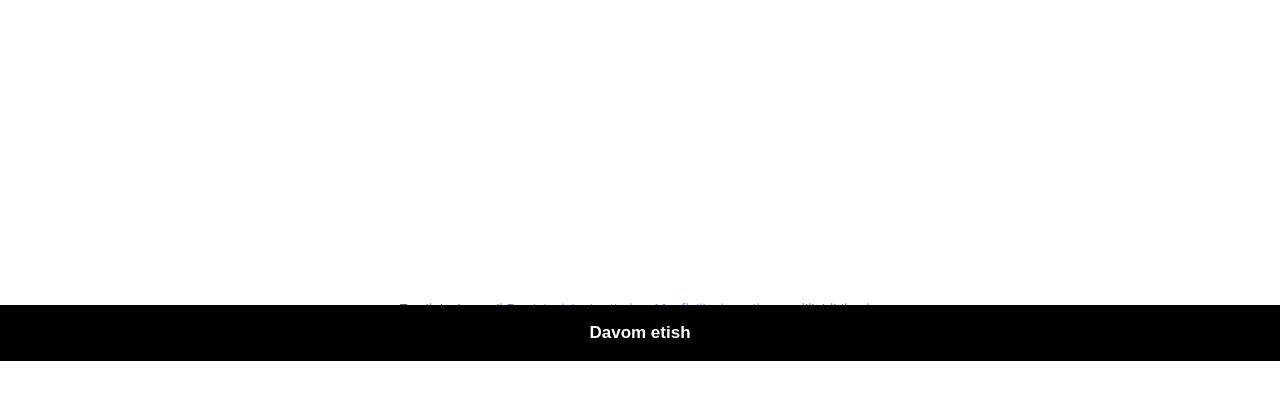
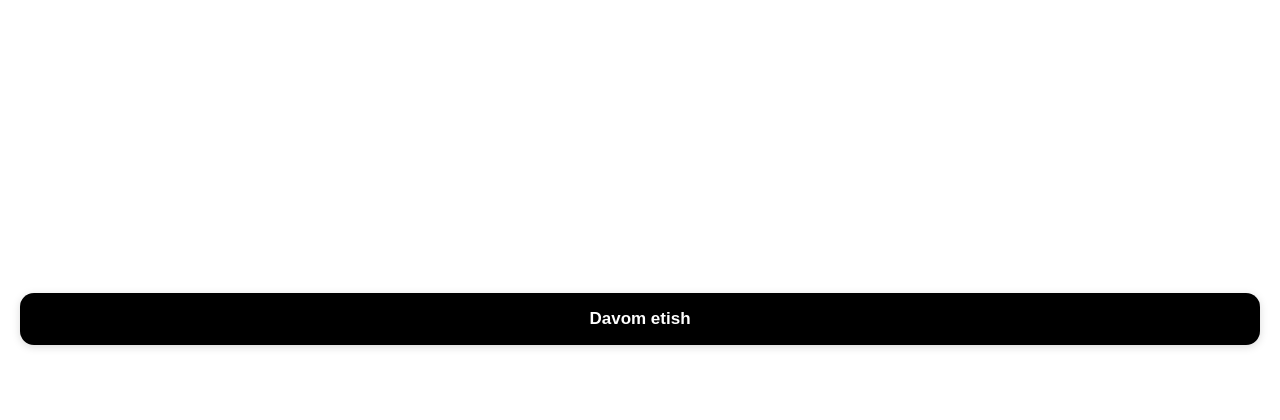
Before and after one commit to Usergeee443/pulbot_mini_app, a Flask app: page /payment in a window 1280 px wide. Shown: the part 439-859 px from the top of the page. After the commit the page ends 788 px from the top, so only its background shows below. Run offline with Flask 3, Linux system fonts and the light colour scheme; some libraries are stand-ins or nearby versions.

Commit message:
Fix button and legal text styling to match image exactly

```diff
--- a/templates/payment.html
+++ b/templates/payment.html
@@ -288,18 +288,19 @@
             background: #000000;
             color: #ffffff;
             border: none;
-            padding: 18px 24px;
+            padding: 16px 20px;
             font-size: 17px;
             font-weight: 600;
             cursor: pointer;
-            transition: all 0.15s;
+            transition: opacity 0.2s;
             z-index: 100;
-            border-radius: 0;
+            border-radius: 14px;
+            margin: 16px 20px;
+            box-shadow: 0 2px 8px rgba(0, 0, 0, 0.15);
         }
 
         .action-btn:active {
-            background: #1a1a1a;
-            transform: scale(0.99);
+            opacity: 0.8;
         }
 
         .action-btn:disabled {
@@ -310,16 +311,16 @@
         /* Legal Text */
         .legal-text {
             text-align: center;
-            padding: 16px 24px 100px;
-            font-size: 13px;
+            padding: 8px 20px 90px;
+            font-size: 12px;
             color: rgba(0, 0, 0, 0.6);
-            line-height: 1.5;
+            line-height: 1.4;
             font-weight: 400;
         }
 
         .legal-text a {
             color: #5A8EF4;
-            text-decoration: none;
+            text-decoration: underline;
         }
 
         /* Animations */
```
